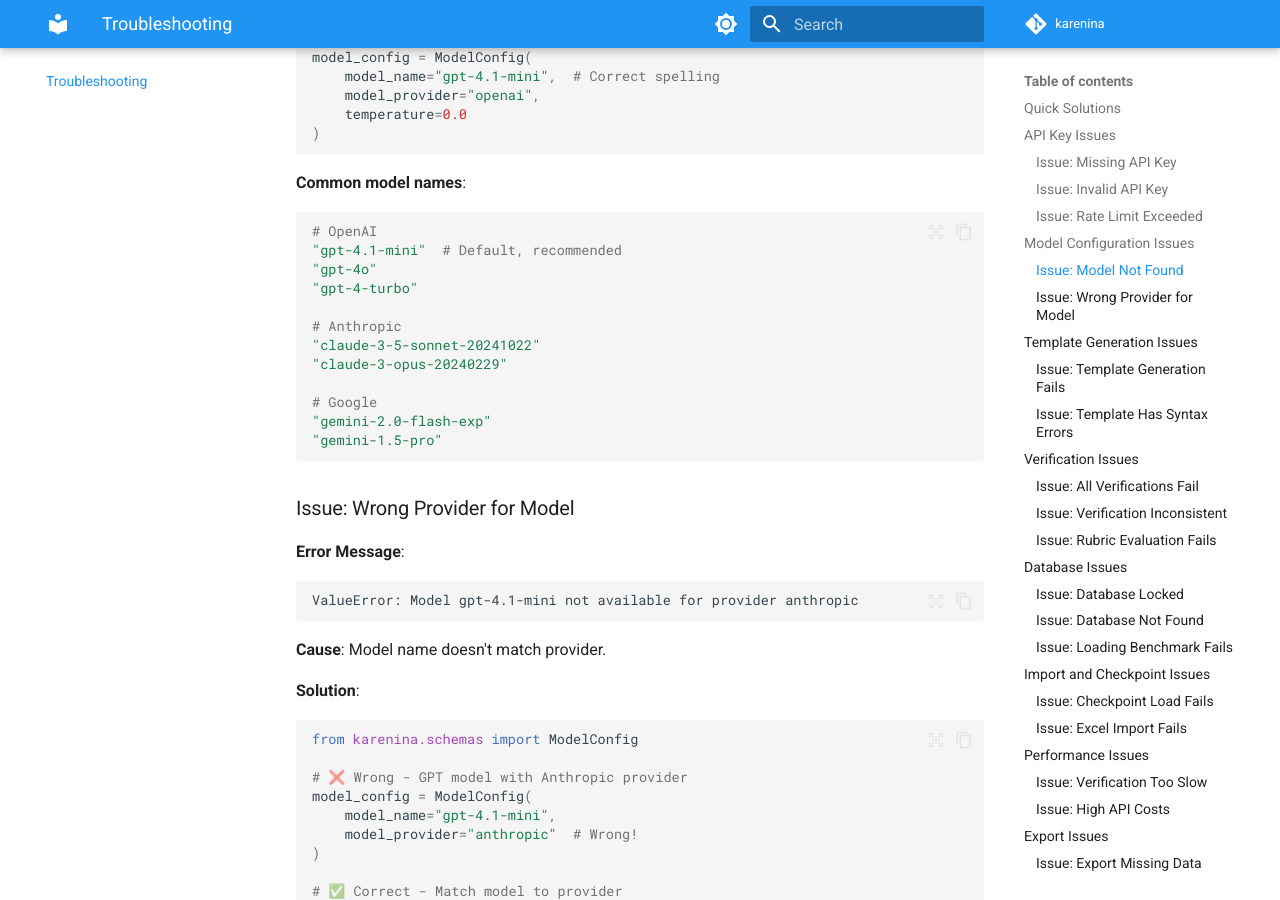
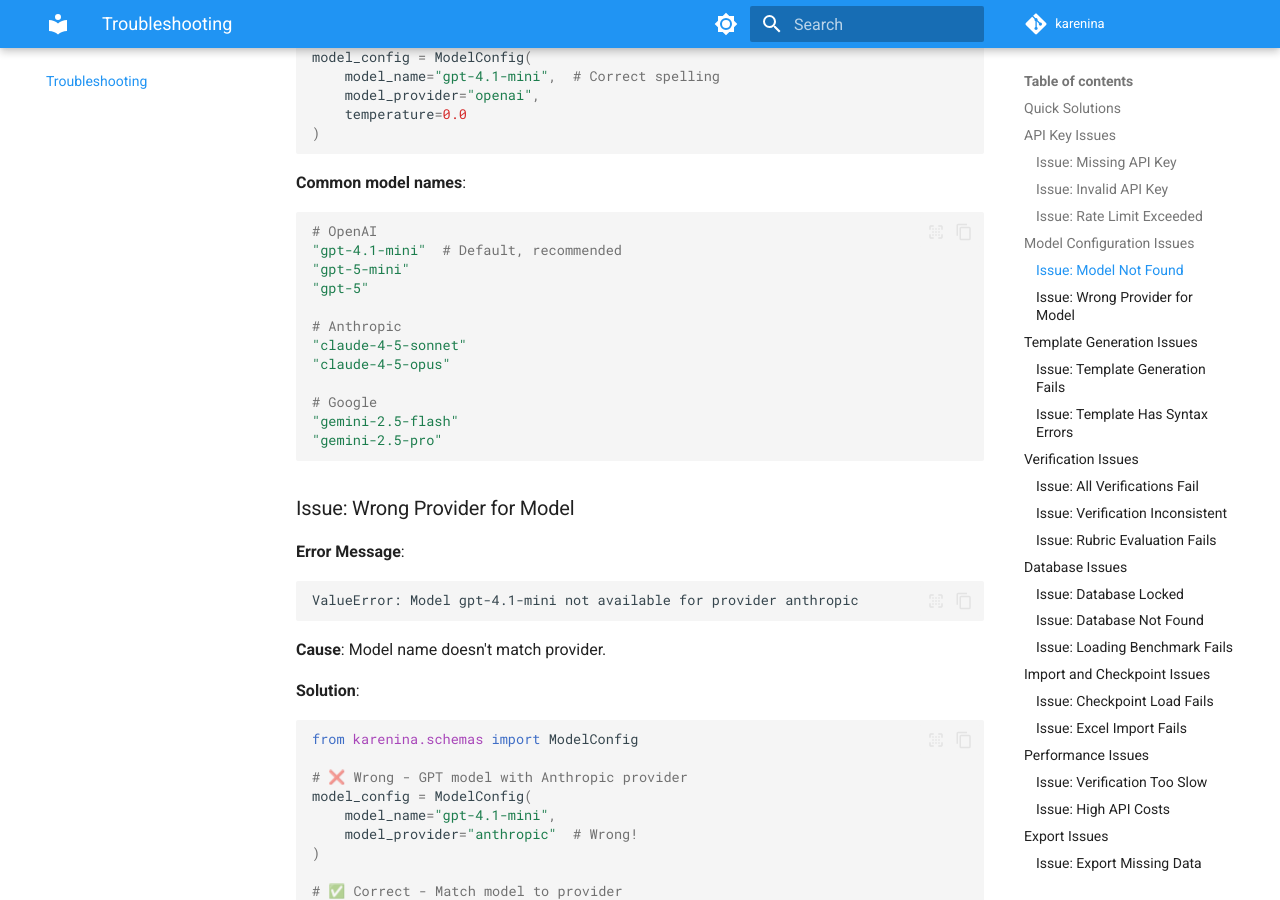
Before and after one commit to biocypher/karenina, an MkDocs documentation site: the page built from docs/troubleshooting.md, in a window 1280 px wide and 900 px high, scrolled down 3494 px. Built offline with MkDocs 1.6.1 and Material for MkDocs 9.7.7, drawn with Linux system fonts in a browser that asks for light colours; comment, search, counter and statistics services are not loaded; some of the changed text lies outside the part shown.

Commit message:
docs: minor fix

````diff
--- a/docs/troubleshooting.md
+++ b/docs/troubleshooting.md
@@ -159,16 +159,16 @@ model_config = ModelConfig(
 ```python
 # OpenAI
 "gpt-4.1-mini"  # Default, recommended
-"gpt-4o"
-"gpt-4-turbo"
+"gpt-5-mini"
+"gpt-5"
 
 # Anthropic
-"claude-3-5-sonnet-20241022"
-"claude-3-opus-20240229"
+"claude-4-5-sonnet"
+"claude-4-5-opus"
 
 # Google
-"gemini-2.0-flash-exp"
-"gemini-1.5-pro"
+"gemini-2.5-flash"
+"gemini-2.5-pro"
 ```
 
 ### Issue: Wrong Provider for Model
@@ -241,7 +241,7 @@ from karenina.schemas import ModelConfig
 
 # Try more capable model
 model_config = ModelConfig(
-    model_name="gpt-4o",  # More capable than gpt-4.1-mini
+    model_name="gpt-4.1-mini",  # More capable than gpt-4.1-mini
     model_provider="openai",
     temperature=0.0
 )
@@ -294,7 +294,7 @@ benchmark.add_question(
 from karenina.schemas import ModelConfig
 
 model_config = ModelConfig(
-    model_name="gpt-4o",  # More reliable
+    model_name="gpt-4.1-mini",  # More reliable
     model_provider="openai",
     temperature=0.0
 )
@@ -725,7 +725,7 @@ config = VerificationConfig(
 ```python
 # ❌ Slow - expensive model
 model_config = ModelConfig(
-    model_name="gpt-4o",  # Slower, more expensive
+    model_name="gpt-4.1-mini",  # Slower, more expensive
     model_provider="openai"
 )
 
````
